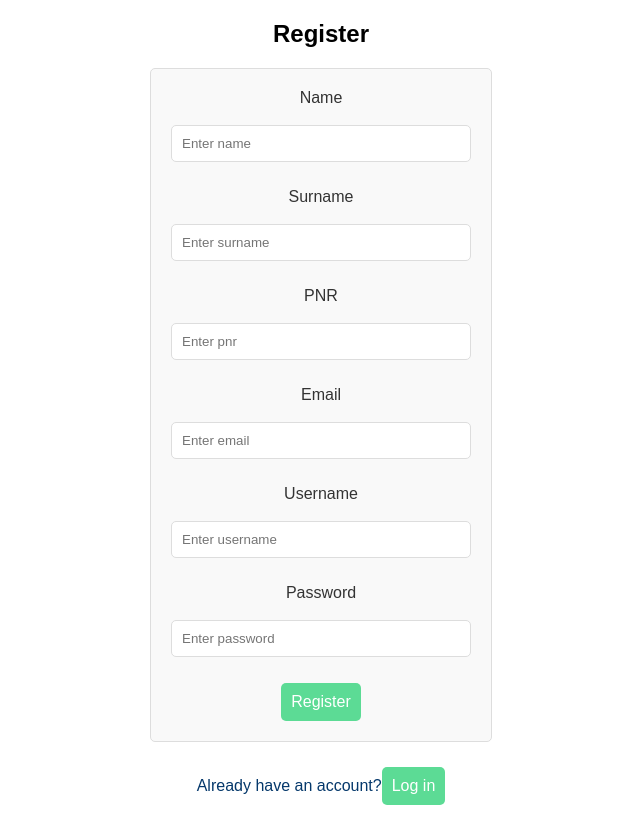
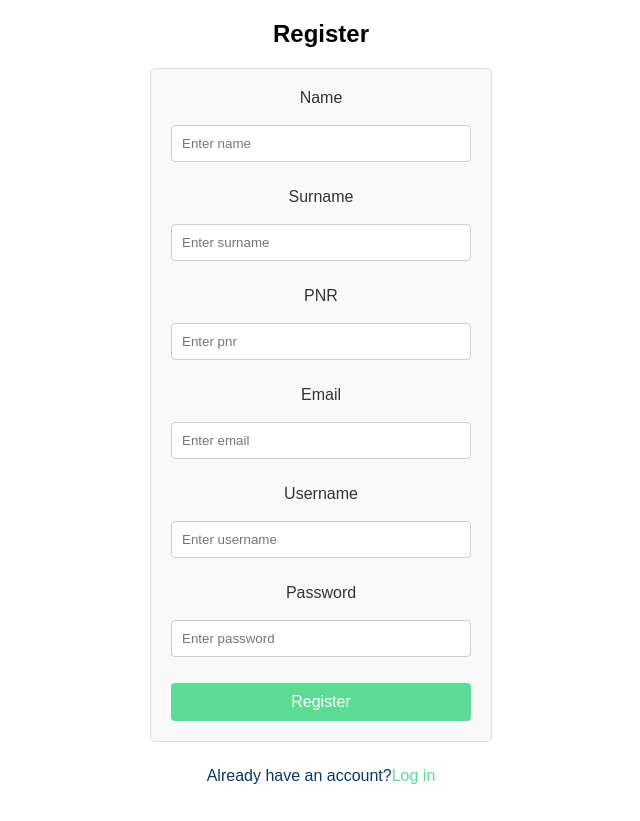
Before and after one commit to Serdar-b/IV1201-Project, a React (Create React App) app in the folder client/: page /login in a window 1280 px wide. Both pictures are taken after a click on the button "Register". Shown: the whole page, without its empty margins (319-959 px from the left). Built offline with nearby package versions, Linux system fonts and the light colour scheme.

Commit message:
changend css

```diff
--- a/client/src/App.css
+++ b/client/src/App.css
@@ -155,7 +155,7 @@ header a:hover {
 
 
 
-
+/* application css */
 .application-container {
   background-color: #fff;
   max-width: 400px;
@@ -219,3 +219,49 @@ header a:hover {
 .application-button:hover {
   background-color: #45a17a;
 }
+
+
+
+
+
+.form-group label {
+  display: block;
+  margin-bottom: 0.5rem;
+  color: #333;
+}
+
+.form-group input[type="text"],
+.form-group input[type="password"],
+.form-group input[type="email"] {
+  width: 100%;
+  padding: 10px;
+  margin-bottom: 10px;
+  border: 1px solid #ccc;
+  border-radius: 4px;
+}
+
+.register-button {
+  padding: 10px 15px;
+  width: 100%;
+  background-color: #5cdb95;
+  color: white;
+  border: none;
+  border-radius: 4px;
+  cursor: pointer;
+}
+
+.register-button:hover {
+  background-color: #45a17a;
+}
+
+.login-link {
+  background: none;
+  border: none;
+  color: #5cdb95;
+  padding: 0;
+  cursor: pointer;
+}
+
+.login-link:hover {
+  text-decoration: underline;
+}
```
